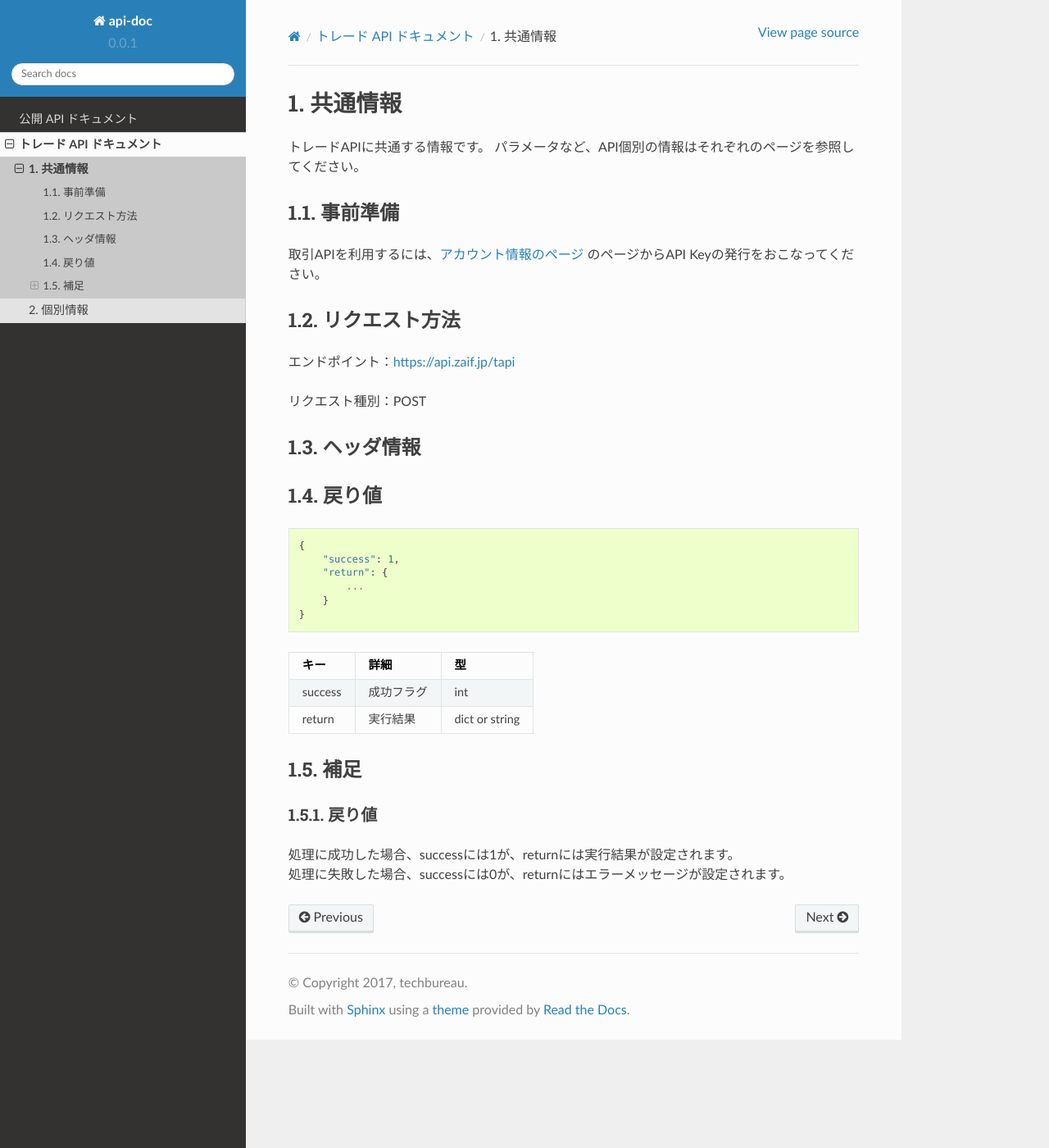
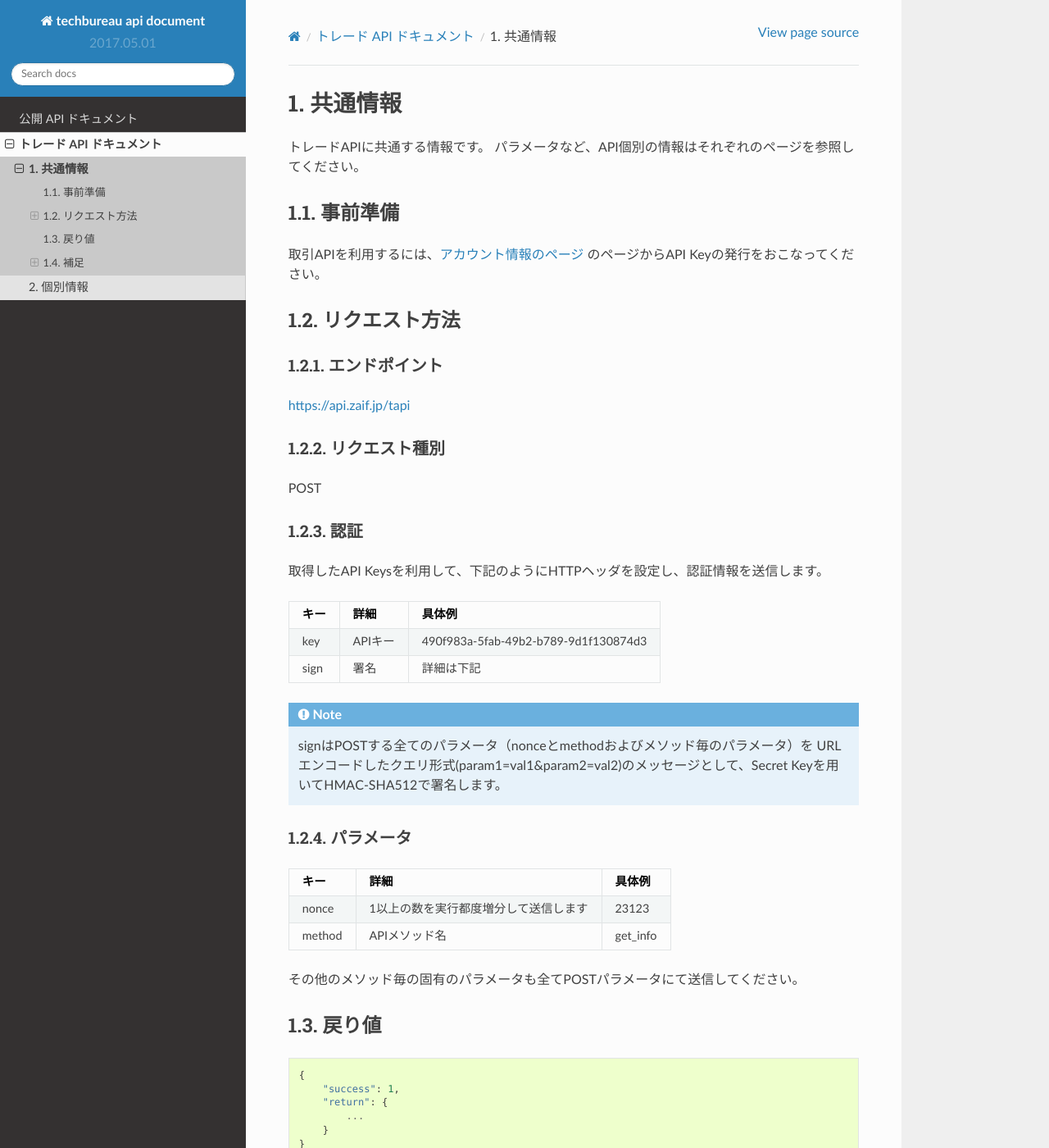
Before and after one commit to techbureau/api-doc, a Sphinx documentation site: the page built from docs/trade/1_common.rst, in a window 1280 px wide and 1400 px high. Shown: the whole window at 82% size. Built offline with Sphinx 7.4.7 and the Read the Docs theme 2.0.0, drawn with Linux system fonts in a browser that asks for light colours.

Commit message:
get_infoだけ作ってみた

```diff
--- a/docs/conf.py
+++ b/docs/conf.py
@@ -46,7 +46,7 @@ source_suffix = '.rst'
 master_doc = 'index'
 
 # General information about the project.
-project = 'api-doc'
+project = 'techbureau api document'
 copyright = '2017, techbureau'
 author = 'techbureau'
 
@@ -55,9 +55,9 @@ author = 'techbureau'
 # built documents.
 #
 # The short X.Y version.
-version = '0.0.1'
+version = '2017.05.01'
 # The full version, including alpha/beta/rc tags.
-release = '0.0.1'
+release = '2017.05.01'
 
 # The language for content autogenerated by Sphinx. Refer to documentation
 # for a list of supported languages.
--- a/docs/trade/1_common.rst
+++ b/docs/trade/1_common.rst
@@ -11,12 +11,42 @@
 
 リクエスト方法
 ==============
-エンドポイント：https://api.zaif.jp/tapi
 
-リクエスト種別：POST
+エンドポイント
+--------------
 
-ヘッダ情報
-==============
+https://api.zaif.jp/tapi
+
+リクエスト種別
+--------------
+
+POST
+
+認証
+--------------
+取得したAPI Keysを利用して、下記のようにHTTPヘッダを設定し、認証情報を送信します。
+
+.. csv-table::
+   :header: "キー", "詳細", "具体例"
+
+   "key", "APIキー", "490f983a-5fab-49b2-b789-9d1f130874d3"
+   "sign", "署名", "詳細は下記"
+
+.. note::
+
+    signはPOSTする全てのパラメータ（nonceとmethodおよびメソッド毎のパラメータ）を
+    URLエンコードしたクエリ形式(param1=val1&param2=val2)のメッセージとして、Secret Keyを用いてHMAC-SHA512で署名します。
+
+パラメータ
+--------------
+
+.. csv-table::
+   :header: "キー", "詳細", "具体例"
+
+   "nonce", "1以上の数を実行都度増分して送信します", 23123
+   "method", "APIメソッド名", "get_info"
+
+その他のメソッド毎の固有のパラメータも全てPOSTパラメータにて送信してください。
 
 
 戻り値
@@ -39,6 +69,7 @@
 補足
 ==============
 
+
 戻り値
 --------------
 
```
Also changed, not shown: docs/trade/2_individual/1_get_info.rst (+31 -27 lines).
